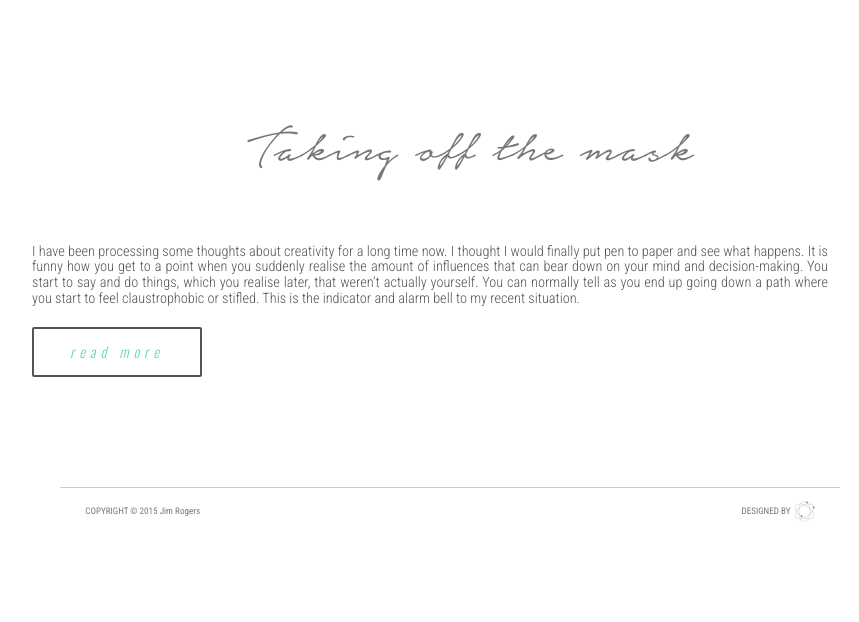
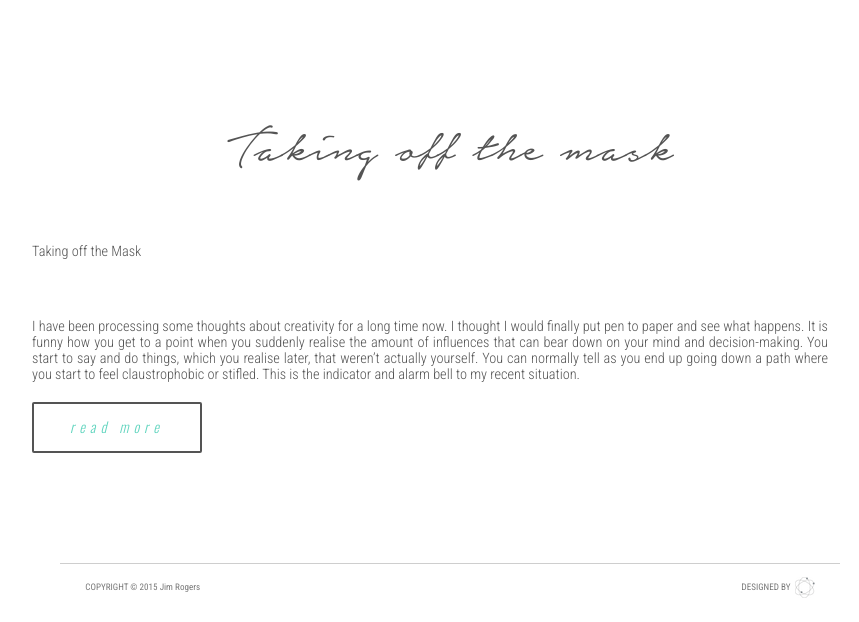
Before and after one commit to JimRogers/jimrogerswebsite, a Jekyll site: the page built from blog/index.html, in a window 1280 px wide and 1322 px high. Shown: the part 700-1322 px from the top of the window, without its empty margins (190-1049 px from the left). Built offline with Jekyll 4.4.1, drawn with Linux system fonts in a browser that asks for light colours; comment, search, counter and statistics services are not loaded.

Commit message:
Add styling to post button

```diff
--- a/_posts/2015-07-09-taking-off-the-mask.markdown
+++ b/_posts/2015-07-09-taking-off-the-mask.markdown
@@ -5,7 +5,7 @@ date:   2015-07-09 14:51:19
 categories: blog
 ---
 
-  {{ post.title }}
+  Taking off the Mask
 
   I have been processing some thoughts about creativity for a long time now. I thought I would finally put pen to paper and see what happens. It is funny how you get to a point when you suddenly realise the amount of influences that can bear down on your mind and decision-making. You start to say and do things, which you realise later, that weren’t actually yourself. You can normally tell as you end up going down a path where you start to feel claustrophobic or stifled. This is the indicator and alarm bell to my recent situation.
 
--- a/css/style.css
+++ b/css/style.css
@@ -428,18 +428,16 @@ Blog Section
 .blog h3 {
   font-family:"Notera";
   text-align:center;
-  color:#777;
+  color:#545454;
   font-size:4.8em;
   padding-top:15px;
-  margin-left:40px;
 }
 .post-title {
   font-family:"Notera";
   text-align:center;
-  color:#777;
+  color:#545454;
   font-size:4.8em;
   padding-top:15px;
-  margin-left:40px;
 }
 .blog h5 {
   font-family:"Notera";
@@ -451,7 +449,7 @@ Blog Section
 }
 .btn-blog {
   background:transparent;
-  color:#545454;
+  color:#545454 !important;
   border:2px solid #545454 !important;
   font-size:1.1em !important;
   font-weight:200 !important;
@@ -482,10 +480,6 @@ Blog Section
 #blog-text {
   padding-top:30px;
   padding-bottom:30px;
-}
-.post {
-  padding-bottom:40px;
-  padding-top:240px;
 }
 
 
```
